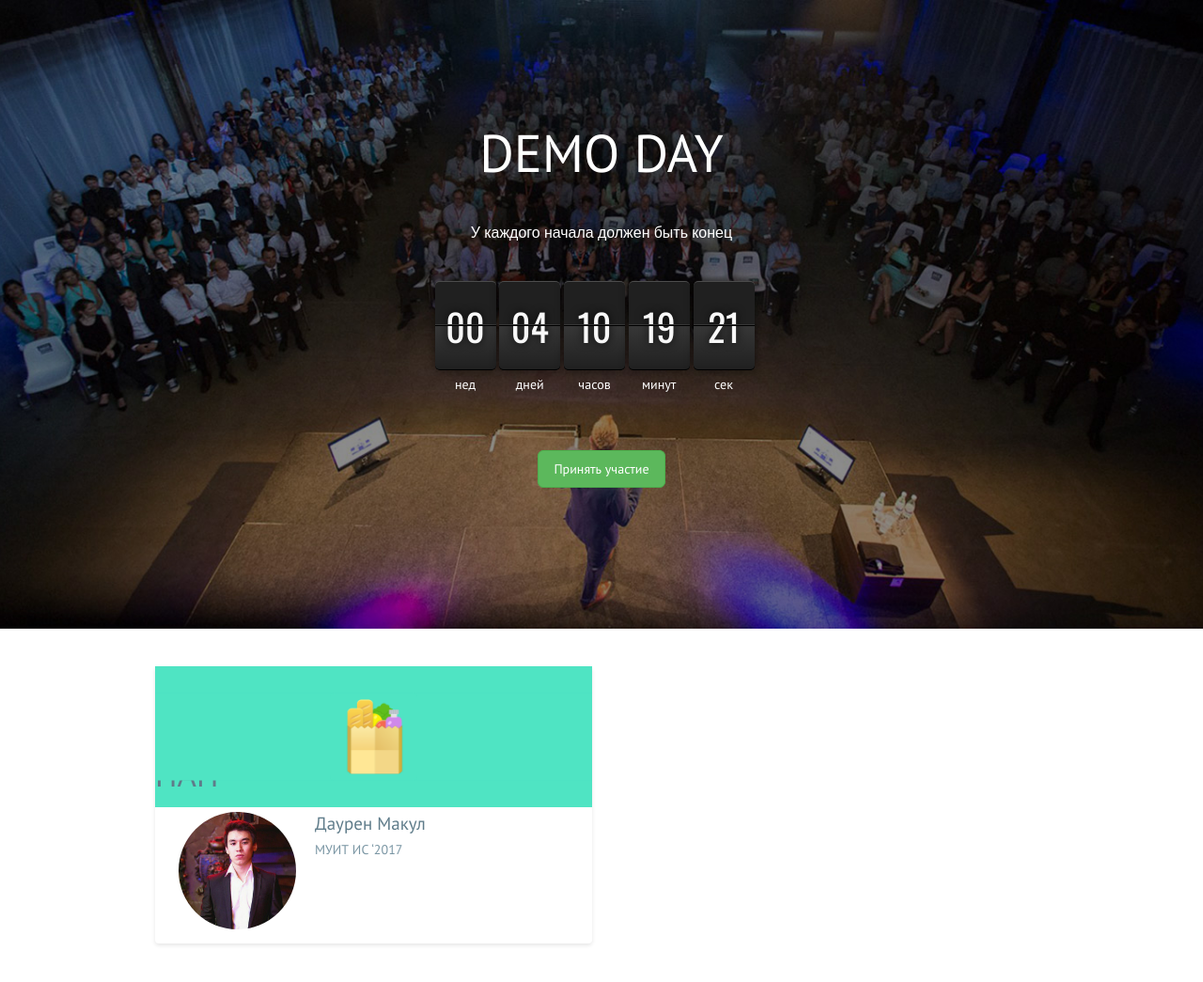
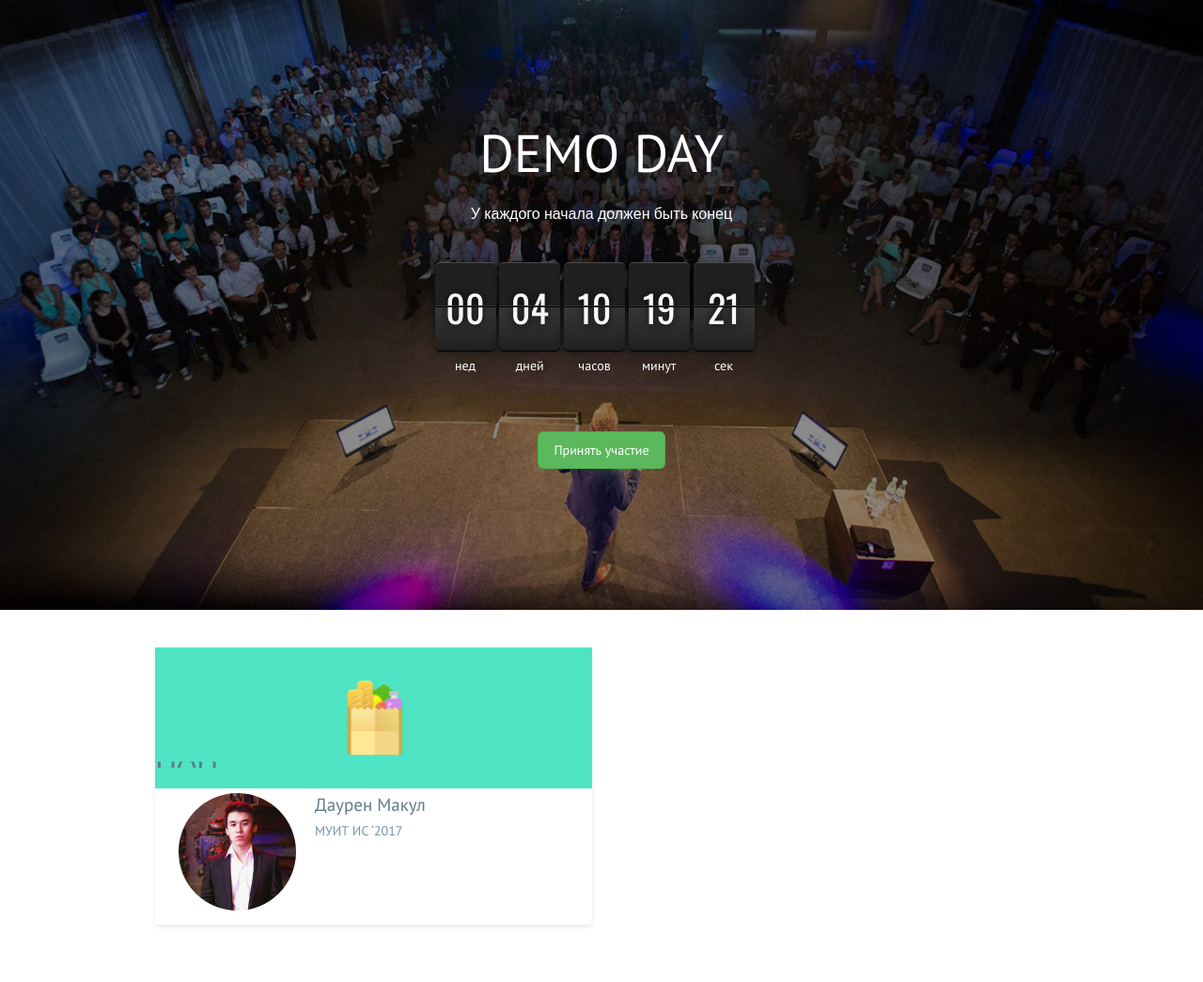
Before and after one commit to yenbekbay/thesummerstartupschool, a Jekyll site: the page built from demoday/index.html, in a window 1280 px wide. Shown: the whole page at 94% size. Built offline with Jekyll 4.4.1, drawn with Linux system fonts in a browser that asks for light colours.

```diff
--- a/demoday/css/main.scss
+++ b/demoday/css/main.scss
@@ -337,7 +337,7 @@
 
 
 .intro-panel .intro-text {
-  padding: 20px;
+  padding: 20px 20px 0 20px;
   margin-top: 100px;
   font-family: 'PT Sans', sans-serif;
   font-size: 56px;
```
